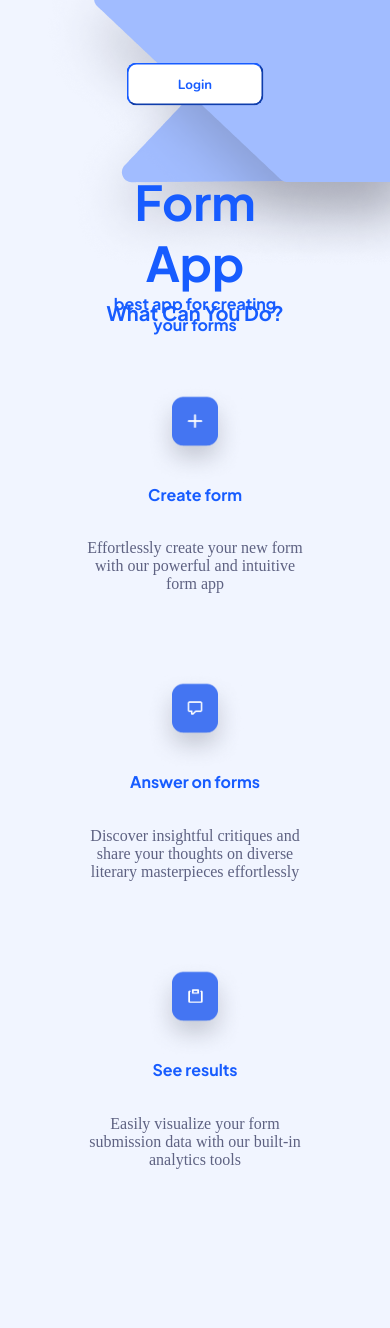
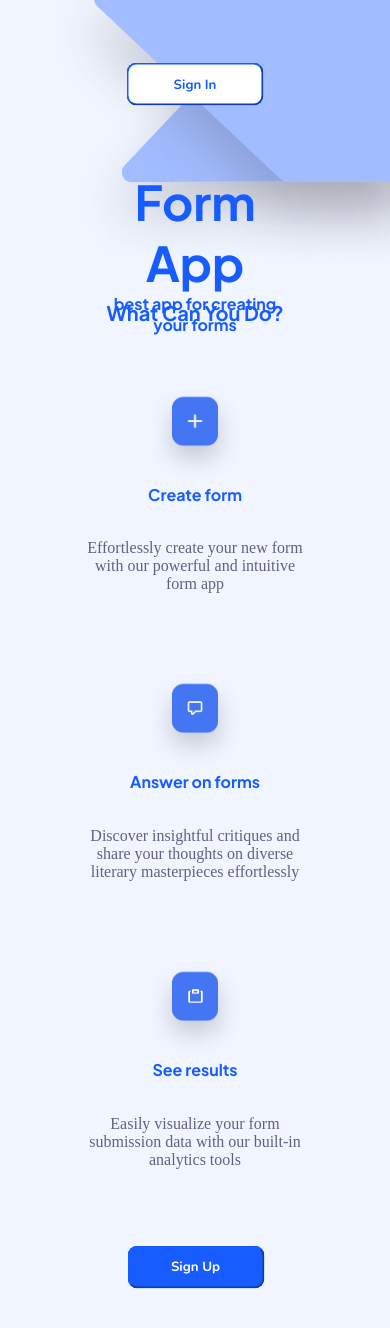
Before and after one commit to medvalna/formApp, a React (Vite) app in the folder frontend/: page / in a window 390 px wide. Shown: the top 1328 px of the page. Built offline with nearby package versions, Linux system fonts and the light colour scheme; a web font is replaced by a local one.

Commit message:
feat: added route to sign in page

```diff
--- a/frontend/src/components/Router/Router.tsx
+++ b/frontend/src/components/Router/Router.tsx
@@ -1,7 +1,8 @@
 import { BrowserRouter, Routes, Route, Navigate } from "react-router-dom";
 import App from "../App/App";
-import { SignUp } from "../../pages/SignUp/SignUp";
+import { SignUp } from "../../pages/Login/SignUp/SignUp";
 import { Landing } from "../../pages/Landing/Landing";
+import { SignIn } from "../../pages/Login/SignIn/SignIn";
 
 export const Router = () => {
   return (
@@ -10,6 +11,7 @@ export const Router = () => {
         <Route element={<App />} path="/">
           <Route element={<Landing />} path="/" />
           <Route element={<SignUp />} path="/signUp" />
+          <Route element={<SignIn />} path="/signIn" />
         </Route>
         <Route path="*" element={<Navigate to="/" />} />
       </Routes>
--- a/frontend/src/pages/Landing/Landing.css
+++ b/frontend/src/pages/Landing/Landing.css
@@ -34,6 +34,10 @@
   border-radius: 10px;
   border-color: transparent;
 }
+
+.button-text {
+  color: #175cff;
+}
 .button:hover {
   font-size: 18px;
   background-color: #f1f5ff;
@@ -41,6 +45,29 @@
   cursor: pointer;
 }
 .button-text {
+  color: #175cff;
+}
+
+.button-signUp {
+  margin: 20px;
+  position: relative;
+  left: 45%;
+  transition: all 0.5s;
+  width: 137px;
+  height: 43px;
+  background-color: #175cff;
+  border-radius: 10px;
+  border-color: transparent;
+}
+.button-signUp:hover {
+  font-size: 18px;
+  background-color: #f1f5ff;
+  cursor: pointer;
+}
+.button-text-signUp {
+  color: white;
+}
+.button-signUp:hover .button-text-signUp {
   color: #175cff;
 }
 .question-title {
@@ -106,6 +133,12 @@ h4 {
     border-color: #175cff;
     transition: all 0.5s;
   }
+  .button-signUp {
+    transform: translate(-50%, -50%);
+    border-width: 2px;
+    border-color: #175cff;
+    transition: all 0.5s;
+  }
   .button:hover {
     background-color: #175cff;
   }
--- a/frontend/src/pages/Landing/Landing.tsx
+++ b/frontend/src/pages/Landing/Landing.tsx
@@ -4,7 +4,15 @@ import Cover_mob from "../../assets/Cover_mob.png";
 import IconPlus from "../../assets/IconPlus.png";
 import IconMessage from "../../assets/IconMessage.png";
 import IconFile from "../../assets/IconFile.png";
+import { useNavigate } from "react-router-dom";
 export function Landing() {
+  const navigate = useNavigate();
+  function handleSignIn() {
+    navigate("/signIn");
+  }
+  function handleSignUp() {
+    navigate("/signUp");
+  }
   return (
     <>
       <div className="box">
@@ -13,8 +21,8 @@ export function Landing() {
             <img src={Cover} className="cover" alt="Image" />
             <img src={Cover_mob} className="cover_mob" alt="Image" />
           </div>
-          <button className="button">
-            <span className="button-text">Login</span>
+          <button className="button" onClick={handleSignIn}>
+            <span className="button-text">Sign In</span>
           </button>
           <div className="title">
             <h1>Form App</h1>
@@ -49,6 +57,9 @@ export function Landing() {
             </h4>
           </div>
         </div>
+        <button className="button-signUp" onClick={handleSignUp}>
+          <span className="button-text-signUp">Sign Up</span>
+        </button>
       </div>
     </>
   );
```
